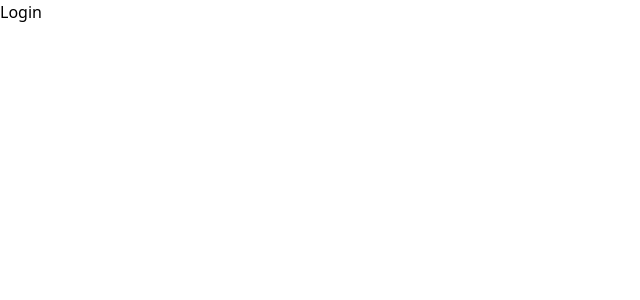
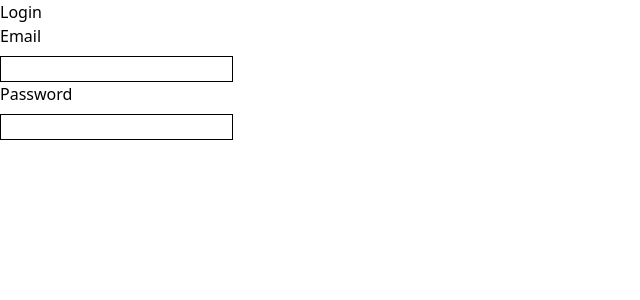
Before and after one commit to kr1shh/planetmedia-test, a React (Vite) app: page /login in a window 1280 px wide. Shown: the top 300 px of the page, without its empty margins (0-640 px from the left). Built offline with nearby package versions, Linux system fonts and the light colour scheme.

Commit message:
update : gitignore udpated

```diff
--- a/src/pages/home/Home.jsx
+++ b/src/pages/home/Home.jsx
@@ -2,7 +2,9 @@
 const Home = () => {
 
   return (
-    <div>Home</div>
+    <div>
+      Home
+    </div>
   )
 }
 
--- a/src/pages/login/Login.jsx
+++ b/src/pages/login/Login.jsx
@@ -1,7 +1,17 @@
 
 const Login = () => {
   return (
-    <div>Login</div>
+    <>
+      <h1>Login</h1>
+      <div className="flex flex-col items-start justify-start gap-2">
+        <label htmlFor="email">Email</label>
+        <input className="border" type="email" id="email" name="email" />
+      </div>
+      <div className="flex flex-col items-start justify-start gap-2">
+        <label htmlFor="password">Password</label>
+        <input className="border" type="password" id="password" name="password" />
+      </div>
+    </>
   )
 }
 
```
Also changed, not shown: 1 other file (tests, documents, lock files or other folders).
